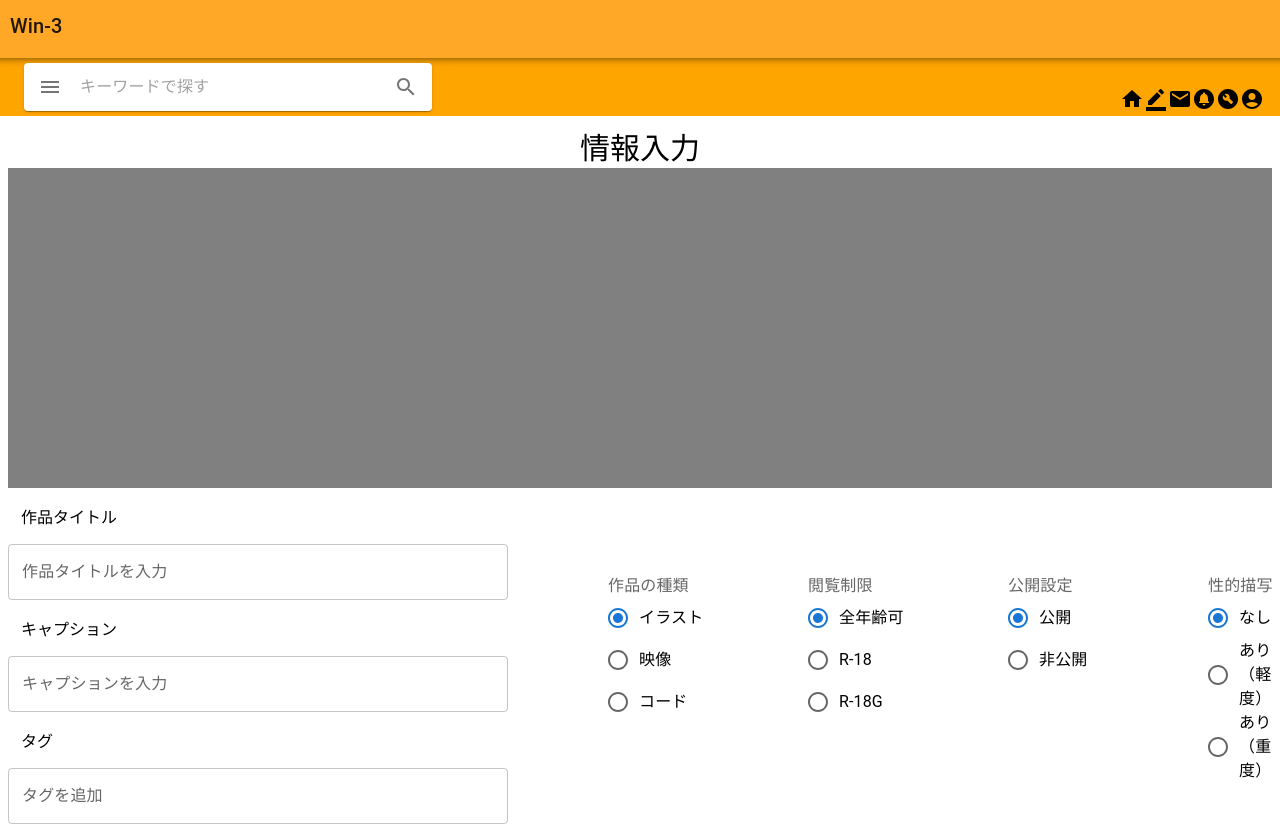
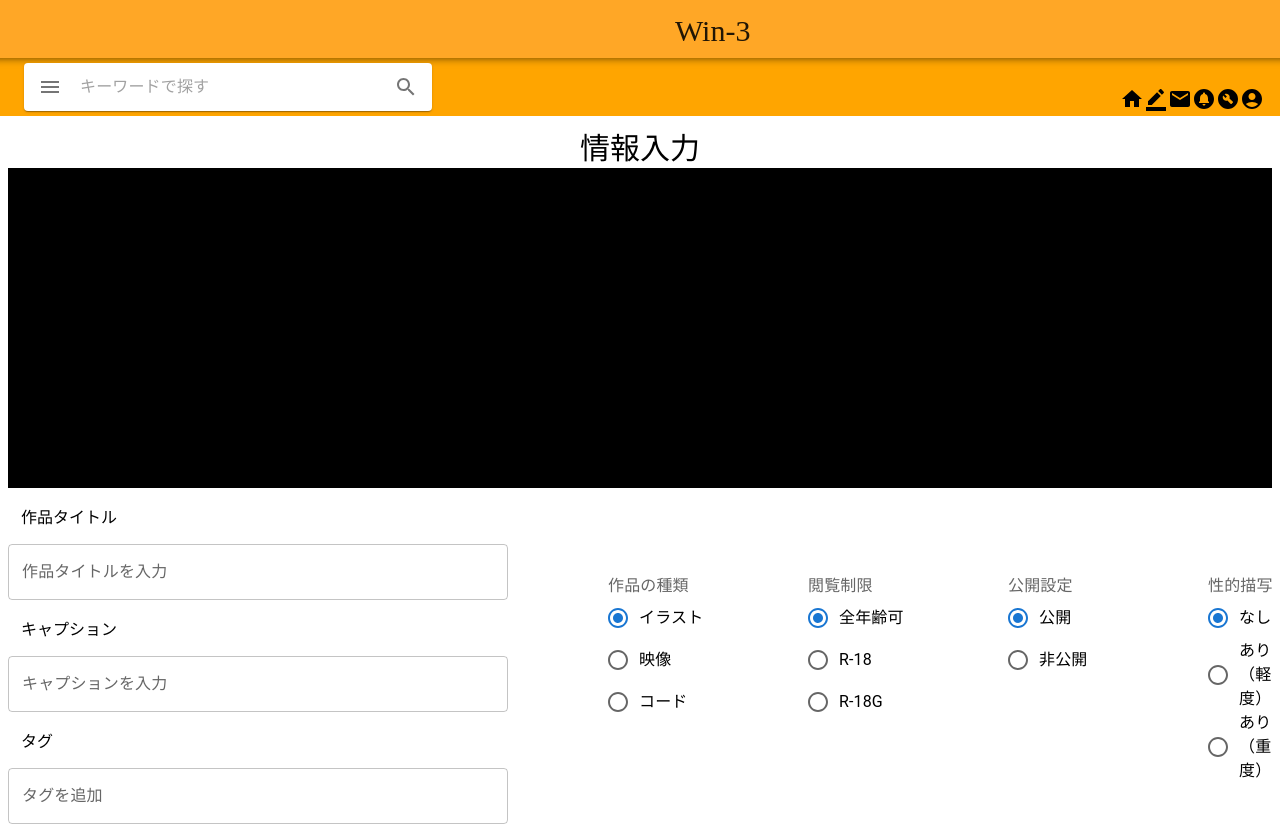
Before and after one commit to Ayataka0203/win-3, a React (Create React App) app: page / in a window 1280 px wide. Shown: the top 826 px of the page. Built offline with nearby package versions, Linux system fonts and the light colour scheme.

Commit message:
1/24 15:00

```diff
--- a/src/components/Header.js
+++ b/src/components/Header.js
@@ -38,7 +38,7 @@ class Header extends React.Component {
         <ThemeProvider theme={theme}>
           <AppBar position="static" color="primary">
             <Toolbar>
-              <Typography variant="h6">Win-3</Typography>
+              <div className="title">Win-3</div>
             </Toolbar>
           </AppBar>
           <Container className="serchBox">
--- a/src/components/styles.css
+++ b/src/components/styles.css
@@ -7,6 +7,12 @@
 .serchBox {
   margin-top: 5px;
   margin-bottom: 5px;
+}
+
+.title {
+  font-size: 30px;
+  margin-top: 10px;
+  margin-left: 665px;
 }
 
 .icons {
@@ -173,7 +179,7 @@
 }
 
 .toukouBox {
-  background-color: gray;
+  background-color: black;
 }
 
 .syurui {
```
